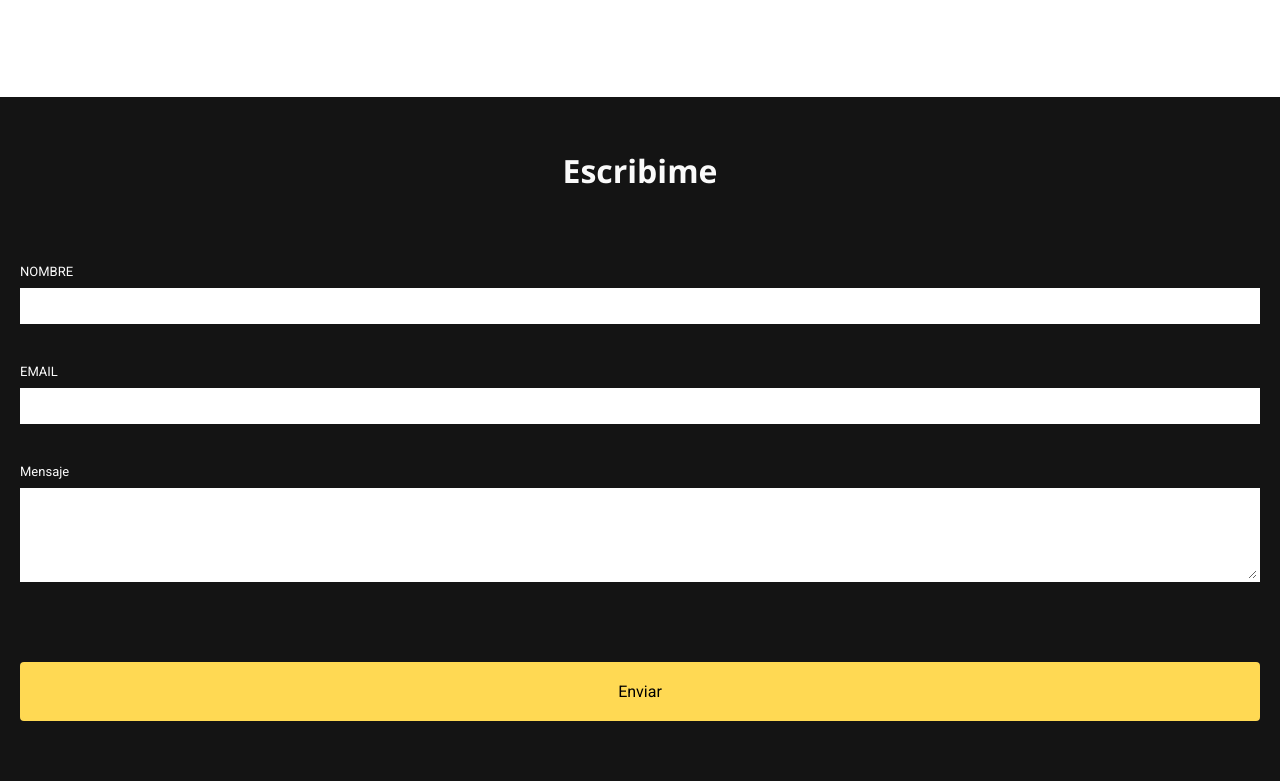
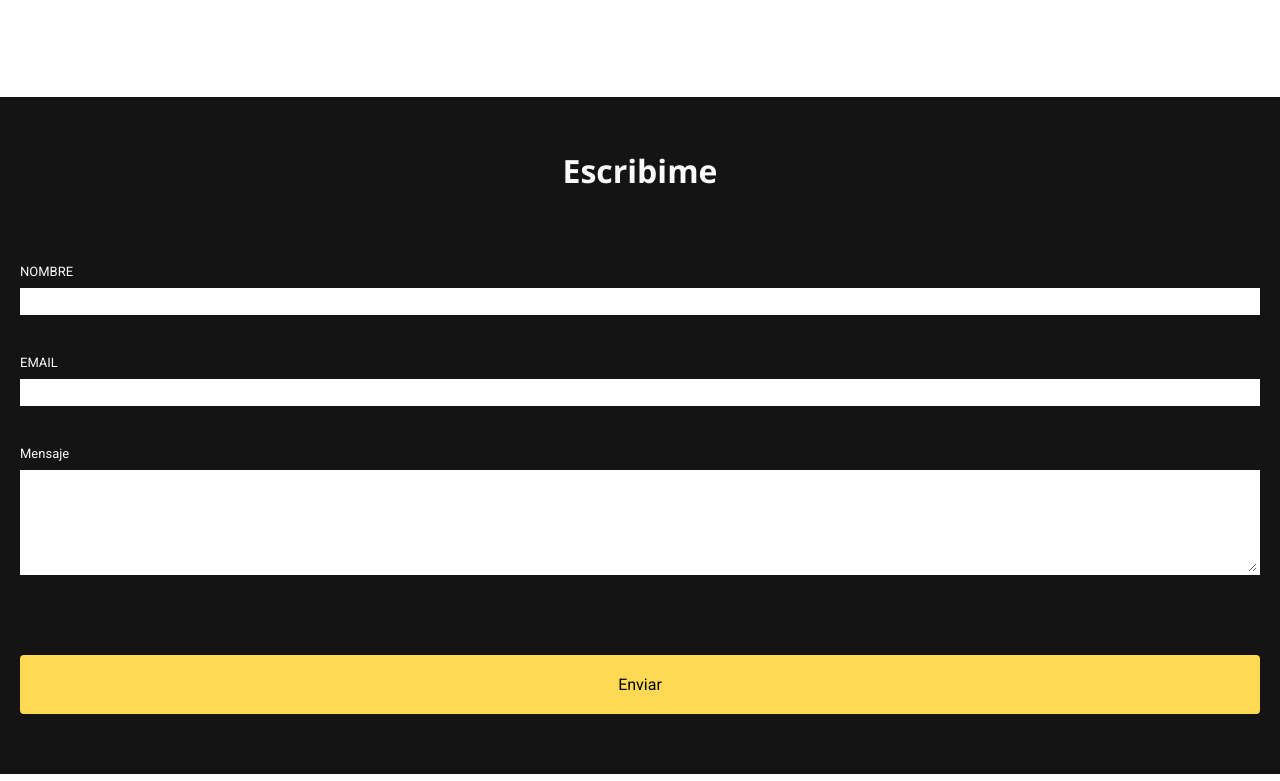
Before and after one commit to alanlipschutz/desafio-m3-final, a plain HTML site: page index.html in a window 1280 px wide. Shown: the part 2123-2904 px from the top of the page. Drawn offline with nearby package versions, Linux system fonts and the light colour scheme.

Commit message:
commit corrigiendo form 2

```diff
--- a/index.css
+++ b/index.css
@@ -158,7 +158,7 @@ body {
 textarea {
   background-color: #ffffff;
   width: 100%;
-  font-size: 24px;
+  font-size: 16px;
   font-family: "Roboto";
   border: dashed white;
   gap: 20px;
--- a/index.html
+++ b/index.html
@@ -86,7 +86,7 @@
       </section>
       <section class="form">
         <label class="label" for="email">Mensaje</label>
-        <textarea class="textarea" name="" id="" cols="30" rows="3"></textarea>
+        <textarea class="textarea" name="" id="" cols="30" rows="5"></textarea>
       </section>
       <section class="button-section">
         <button class="button">Enviar</button>
```
